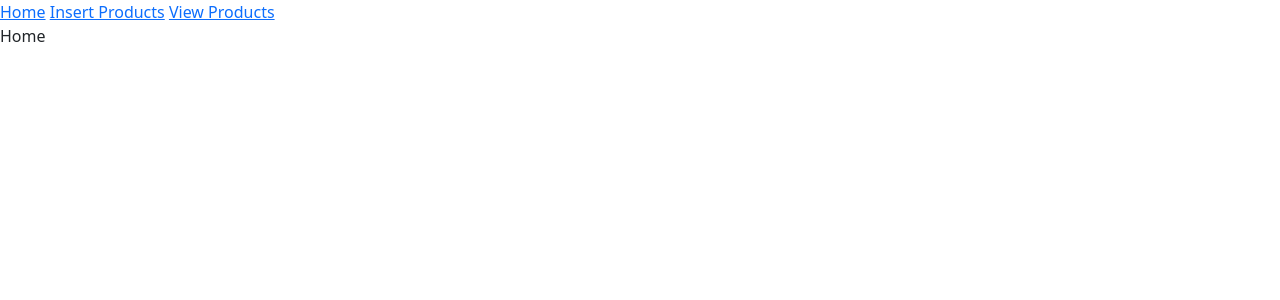
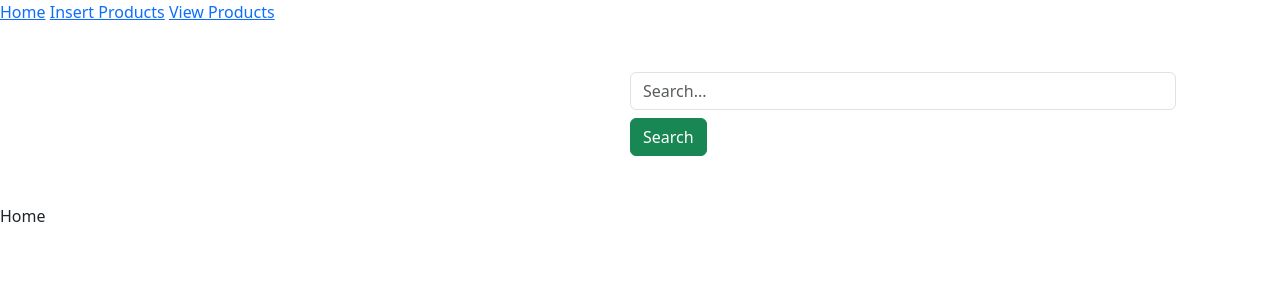
Before and after one commit to ValerieMbaka/djangoCRUD, a Django app: page / in a window 1280 px wide. Shown: the top 300 px of the page. Run offline with Django 5.2, Linux system fonts and the light colour scheme.

Commit message:
added search

```diff
--- a/products/templates/home.html
+++ b/products/templates/home.html
@@ -1,6 +1,17 @@
 {% extends 'layout.html' %}
 
 {% block body %}
+       <div class="container m-5">
+               <div class="row">
+                        <div class="col-md-6"></div>
+                       <div class="col-md-6">
+                               <form action="/search/" method="get">
+                                       <input type="text" class="form-control" name="search" placeholder="Search...">
+                                       <input type="submit" value="Search" class="btn btn-success mt-2">
+                               </form>
+                       </div>
+               </div>
+       </div>
 
         <p>Home</p>
 
--- a/products/urls.py
+++ b/products/urls.py
@@ -12,4 +12,5 @@ urlpatterns = [
         path('product/<id>/', views.view_product, name='product'),
         path('update/<id>/', views.update_product, name='update'),
         path('delete/<id>/', views.delete_product, name='delete'),
+        path('search/', views.search, name='search'),
 ]
--- a/products/views.py
+++ b/products/views.py
@@ -84,3 +84,11 @@ def delete_product(request, id):
         product = Product.objects.get(id=id)
         product.delete()
         return redirect('products:view_products')
+
+def search(request):
+        query = request.GET.get('search')
+        results = []
+        if query:
+                results = Product.objects.filter(prod_name__icontains=query)
+
+        return render(request, 'results.html', {'results': results, 'query': query})
```
Also changed, not shown: products/templates/results.html (added, +17 -0 lines).
